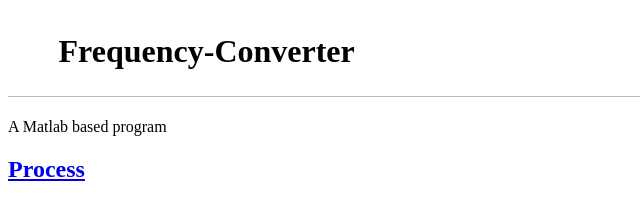
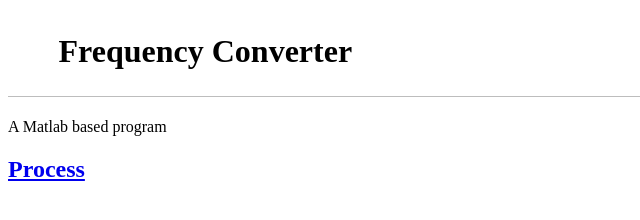
Before and after one commit to Shaikh-Abrar-Kabir/Frequency-Converter, a plain HTML site: page index.html in a window 1280 px wide. Shown: the full height of the page, 0-640 px from the left. Drawn offline with Linux system fonts and the light colour scheme.

Commit message:
Update index.html

```diff
--- a/index.html
+++ b/index.html
@@ -2,7 +2,7 @@
 
 
 
-Frequency-Converter
+Frequency Converter
 
 
 
```
